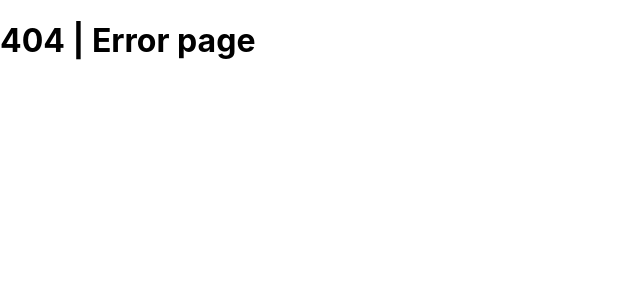
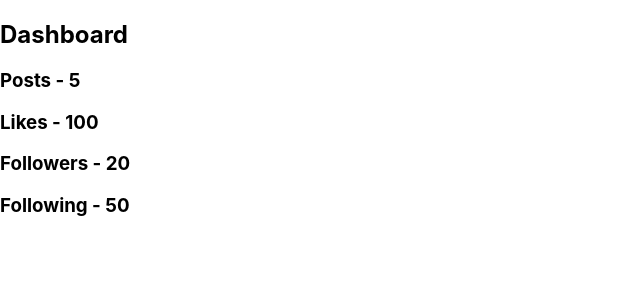
Before and after one commit to YanaUSA/next-app-project, a Next.js app: page /dashboard-swr in a window 1280 px wide. Before the commit this address had no page. Shown: the top 300 px of the page, without its empty margins (0-640 px from the left). Built offline with nearby package versions, Linux system fonts and the light colour scheme; data requests are answered from the project's data file.

Commit message:
add swr fetch variant

```diff
--- a/package.json
+++ b/package.json
@@ -12,7 +12,8 @@
   "dependencies": {
     "next": "^12.3.4",
     "react": "18.2.0",
-    "react-dom": "18.2.0"
+    "react-dom": "18.2.0",
+    "swr": "^2.2.0"
   },
   "devDependencies": {
     "eslint": "8.43.0",
--- /dev/null
+++ b/pages/dashboard-swr.js
@@ -0,0 +1,27 @@
+import useSWR from "swr";
+
+const fetcher = async () => {
+  const data = await (await fetch("http://localhost:4000/dashboard"))?.json();
+  return data;
+};
+
+function DashboardSWR() {
+  const { data, error } = useSWR("dashboard", fetcher);
+
+  if (error) return <div>Failed to load</div>;
+  if (!data) return <div>Loading...</div>;
+
+  return (
+    <>
+      <div>
+        <h2>Dashboard</h2>
+        <h3>Posts - {data.posts}</h3>
+        <h3>Likes - {data.likes}</h3>
+        <h3>Followers - {data.followers}</h3>
+        <h3>Following - {data.following}</h3>
+      </div>
+    </>
+  );
+}
+
+export default DashboardSWR;
```
Also changed, not shown: 1 other file (tests, documents, lock files or other folders).
